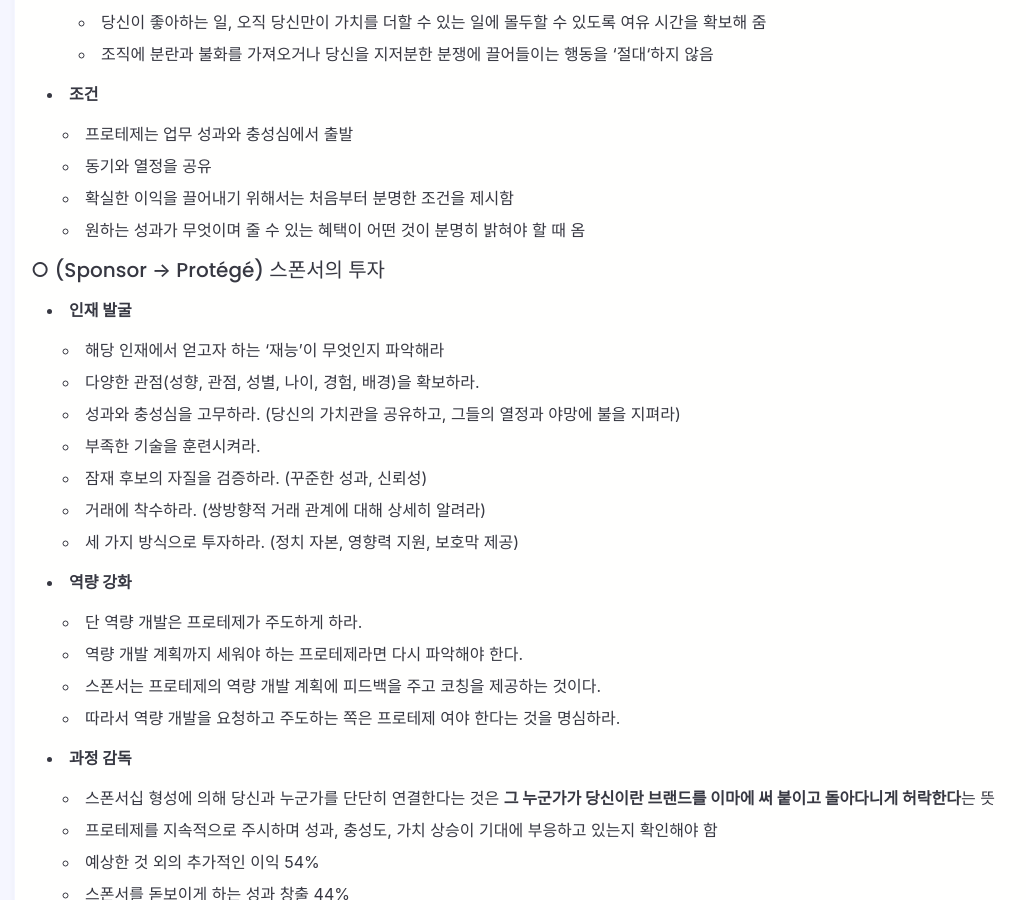
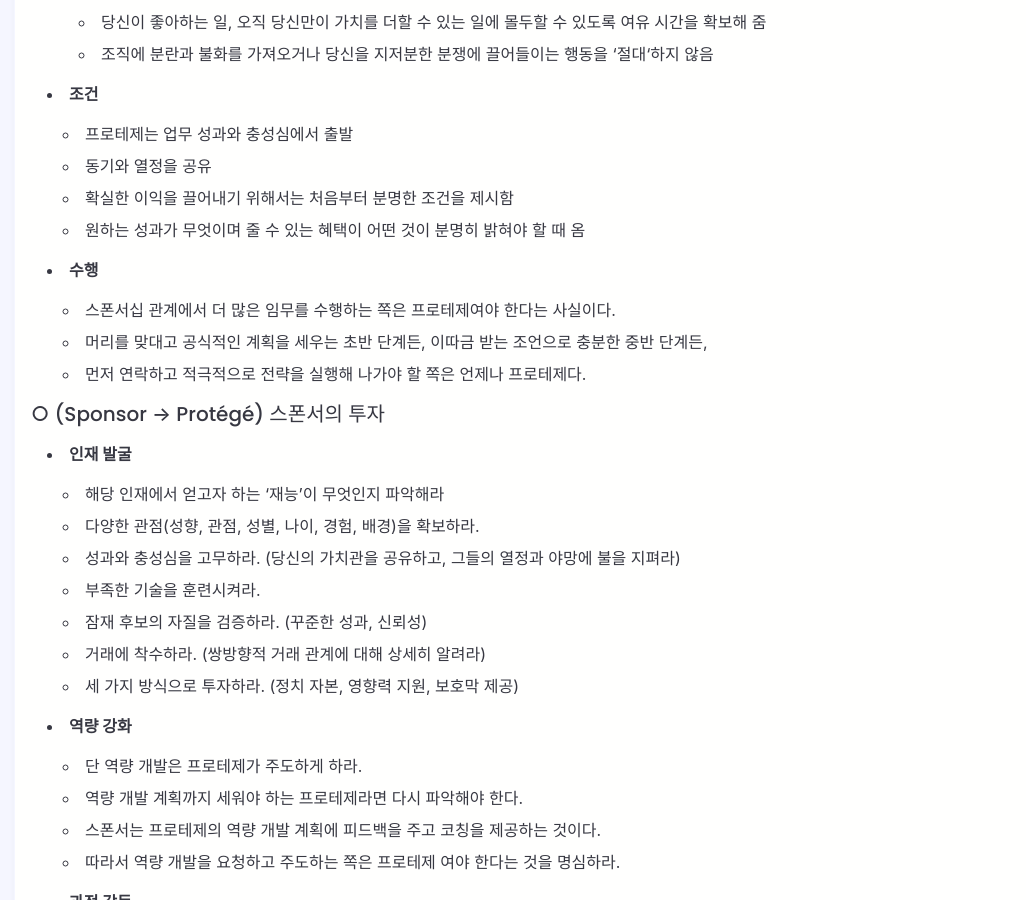
Before and after one commit to ontime-git/ontime-git.github.io, a Jekyll site: the page built from _posts/trace/2021-03-03-The-Sponsor-Effect.md, in a window 1280 px wide and 900 px high, scrolled down 2541 px. Shown: the whole window, without its empty margins (86-1112 px from the left). Built offline with Jekyll 4.4.1, drawn with Linux system fonts in a browser that asks for light colours; nearby versions of some CDN libraries; some web fonts are replaced; comment, search, counter and statistics services are not loaded.

Commit message:
Update 2021-03-03-The-Sponsor-Effect.md

```diff
--- a/_posts/trace/2021-03-03-The-Sponsor-Effect.md
+++ b/_posts/trace/2021-03-03-The-Sponsor-Effect.md
@@ -51,6 +51,11 @@ published: true
   - 확실한 이익을 끌어내기 위해서는 처음부터 분명한 조건을 제시함
   - 원하는 성과가 무엇이며 줄 수 있는 혜택이 어떤 것이 분명히 밝혀야 할 때 옴
 
+* **수행**
+  - 스폰서십 관계에서 더 많은 임무를 수행하는 쪽은 프로테제여야 한다는 사실이다.
+  - 머리를 맞대고 공식적인 계획을 세우는 초반 단계든, 이따금 받는 조언으로 충분한 중반 단계든,
+  - 먼저 연락하고 적극적으로 전략을 실행해 나가야 할 쪽은 언제나 프로테제다.
+
 
 ##### ○ (Sponsor → Protégé) 스폰서의 투자
 
```
